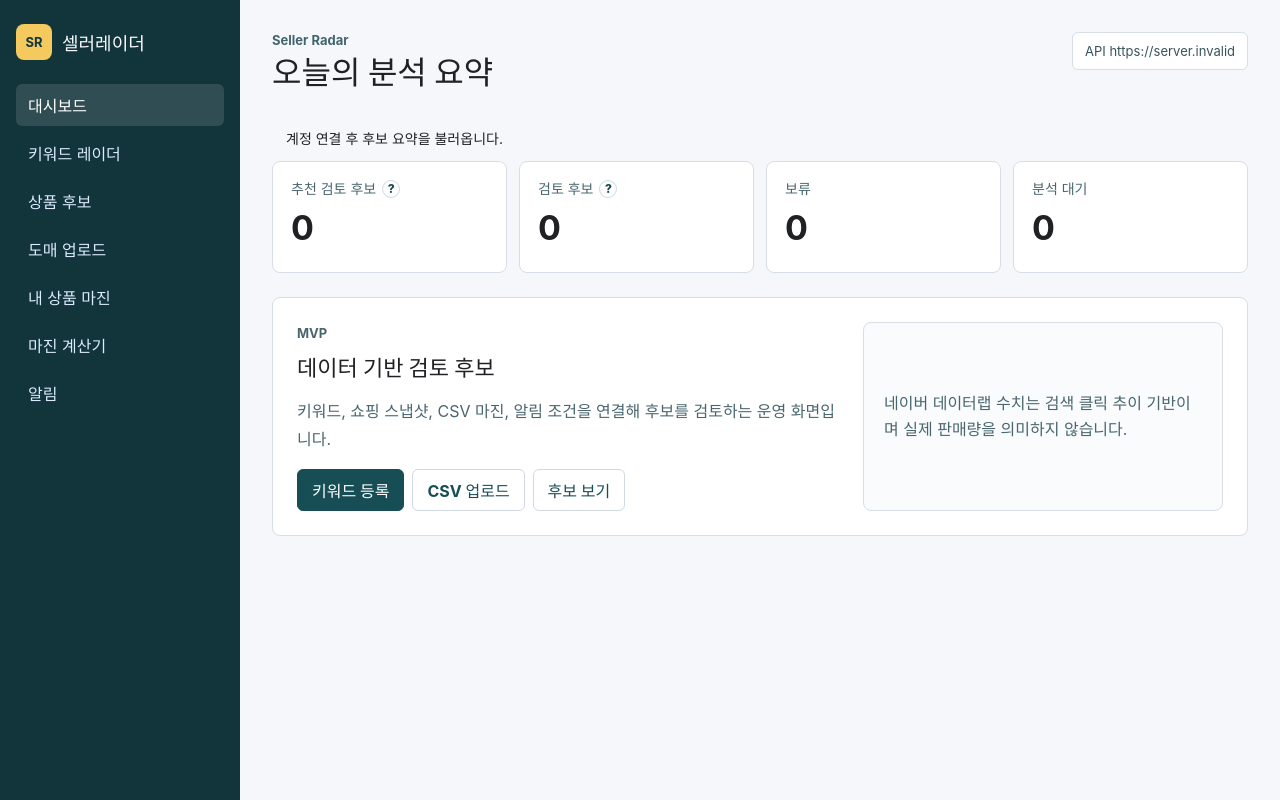
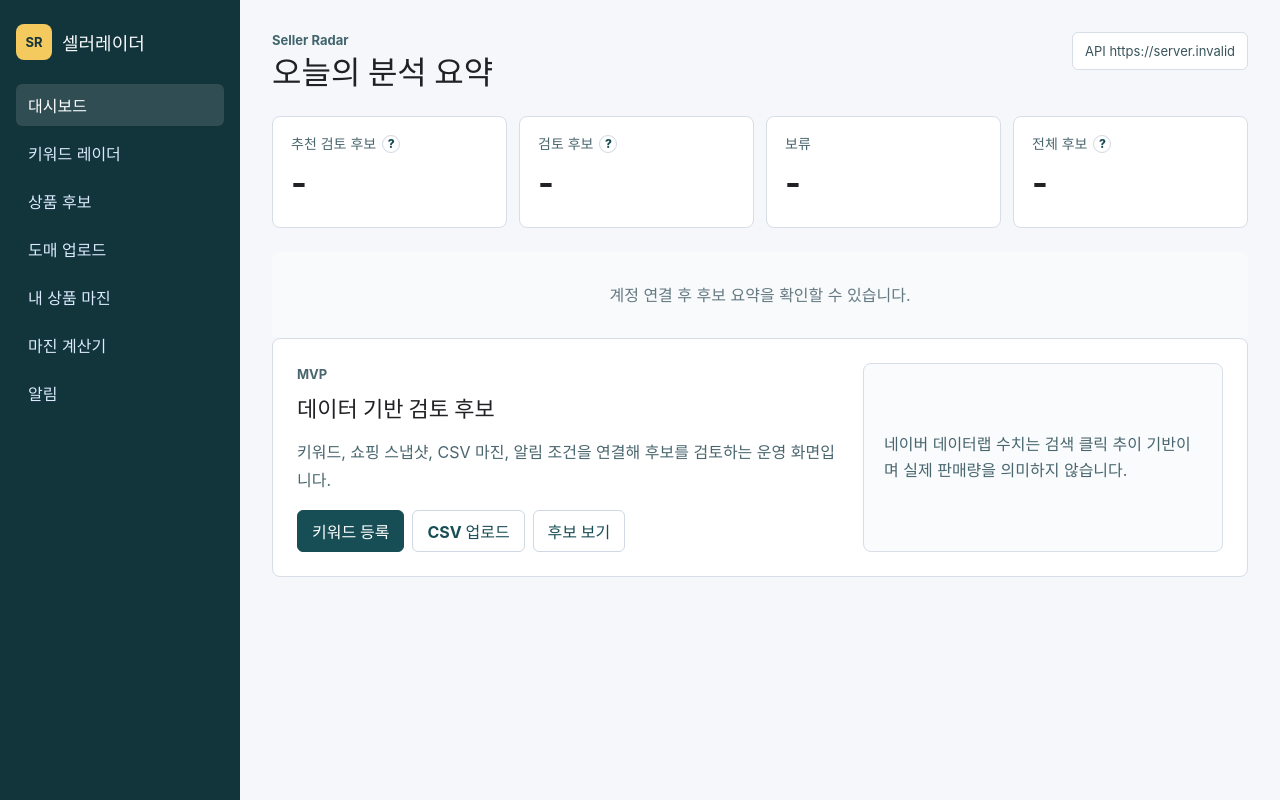
Before and after one commit to ho-beom-cheon/celera-radar, a React (Vite) app in the folder frontend/: page / in a window 1280 px wide. Built offline with nearby package versions, Linux system fonts and the light colour scheme; no server answers.

Commit message:
refactor: improve dashboard summary states

```diff
--- a/frontend/src/app/App.tsx
+++ b/frontend/src/app/App.tsx
@@ -1,5 +1,5 @@
 import { type ReactNode, useEffect, useState } from 'react';
-import { ApiRequestError, apiBaseUrl, getAccessToken } from '../api/httpClient';
+import { apiBaseUrl, getAccessToken } from '../api/httpClient';
 import { listCandidates } from '../api/candidates';
 import { AlertsPage } from '../routes/alerts/AlertsPage';
 import { CandidateDetailPage } from '../routes/candidates/CandidateDetailPage';
@@ -10,7 +10,8 @@ import { MarginCalculatorPage } from '../routes/margin/MarginCalculatorPage';
 import { StoreMarginsPage } from '../routes/store/StoreMarginsPage';
 import { WholesalePage } from '../routes/wholesale/WholesalePage';
 import { WholesaleUploadPage } from '../routes/wholesale/WholesaleUploadPage';
-import { EmptyState, MetricCard } from '../components/ui';
+import { EmptyState, ErrorState, LoadingState, MetricCard } from '../components/ui';
+import { authRequiredMessage, formatApiError } from '../lib/apiError';
 
 const navigationItems = [
   { label: '대시보드', href: '/' },
@@ -190,22 +191,31 @@ function NotFoundPage({ path }: { path: string }) {
   );
 }
 
+const defaultDashboardSummaryItems = [
+  { label: '추천 검토 후보', value: '-' },
+  { label: '검토 후보', value: '-' },
+  { label: '보류', value: '-' },
+  { label: '전체 후보', value: '-' }
+];
+
 function Dashboard() {
-  const [statusItems, setStatusItems] = useState([
-    { label: '추천 검토 후보', value: '0' },
-    { label: '검토 후보', value: '0' },
-    { label: '보류', value: '0' },
-    { label: '분석 대기', value: '0' }
-  ]);
-  const [message, setMessage] = useState('');
+  const [statusItems, setStatusItems] = useState(defaultDashboardSummaryItems);
+  const [summaryStatus, setSummaryStatus] = useState<'loading' | 'signed-out' | 'ready' | 'error'>('loading');
+  const [summaryMessage, setSummaryMessage] = useState('');
+  const [totalCandidates, setTotalCandidates] = useState(0);
 
   useEffect(() => {
     let ignore = false;
     async function loadSummary() {
       if (!getAccessToken()) {
-        setMessage('계정 연결 후 후보 요약을 불러옵니다.');
+        setStatusItems(defaultDashboardSummaryItems);
+        setTotalCandidates(0);
+        setSummaryStatus('signed-out');
+        setSummaryMessage('');
         return;
       }
+      setSummaryStatus('loading');
+      setSummaryMessage('');
       try {
         const response = await listCandidates({ page: 0, size: 100 });
         if (ignore) {
@@ -220,12 +230,16 @@ function Dashboard() {
           { label: '보류', value: String(hold) },
           { label: '전체 후보', value: String(response.totalElements) }
         ]);
-        setMessage('');
+        setTotalCandidates(response.totalElements);
+        setSummaryStatus('ready');
       } catch (error) {
         if (ignore) {
           return;
         }
-        setMessage(error instanceof ApiRequestError ? error.message : 'API 서버 연결을 확인하세요.');
+        setStatusItems(defaultDashboardSummaryItems);
+        setTotalCandidates(0);
+        setSummaryStatus('error');
+        setSummaryMessage(formatApiError(error, '후보 요약을 불러오지 못했습니다.'));
       }
     }
     void loadSummary();
@@ -244,18 +258,18 @@ function Dashboard() {
         <div className="api-status">API {apiBaseUrl}</div>
       </header>
 
-      {message ? <div className="notice">{message}</div> : null}
-
       <section className="summary-grid" aria-label="분석 상태 요약">
         {statusItems.map((item) => (
           <MetricCard
             key={item.label}
             label={item.label}
             value={item.value}
-            helpKey={item.label.includes('후보') ? 'candidateCount' : undefined}
+            helpKey={item.label.includes('후보') || item.label.includes('전체') ? 'candidateCount' : undefined}
           />
         ))}
       </section>
+
+      <DashboardSummaryState status={summaryStatus} message={summaryMessage} totalCandidates={totalCandidates} />
 
       <section className="work-panel" aria-labelledby="next-work-title">
         <div>
@@ -284,3 +298,27 @@ function Dashboard() {
     </>
   );
 }
+
+function DashboardSummaryState({
+  status,
+  message,
+  totalCandidates
+}: {
+  status: 'loading' | 'signed-out' | 'ready' | 'error';
+  message: string;
+  totalCandidates: number;
+}) {
+  if (status === 'loading') {
+    return <LoadingState>후보 요약을 불러오는 중입니다.</LoadingState>;
+  }
+  if (status === 'signed-out') {
+    return <EmptyState>{authRequiredMessage('후보 요약을 확인')}</EmptyState>;
+  }
+  if (status === 'error') {
+    return <ErrorState>{message}</ErrorState>;
+  }
+  if (totalCandidates === 0) {
+    return <EmptyState>아직 후보가 없습니다. 키워드 분석 또는 도매 CSV에서 데이터 기반 후보를 만들어 보세요.</EmptyState>;
+  }
+  return null;
+}
```
